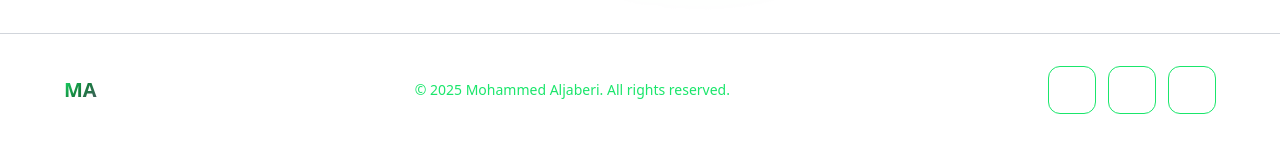
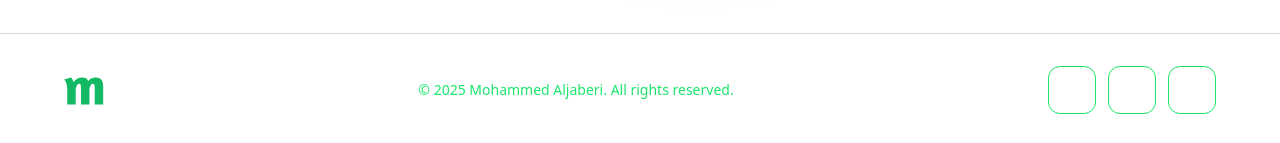
Before and after one commit to MohammedALjaberi/portfolio, a React (Vite) app: page / in a window 1280 px wide. Shown: the part 9986-10129 px from the top of the page. Built offline with nearby package versions, Linux system fonts and the light colour scheme; some icons are missing.

Commit message:
update logo of footer

```diff
--- a/src/components/Footer/Footer.tsx
+++ b/src/components/Footer/Footer.tsx
@@ -32,7 +32,7 @@
     <footer className="py-8 border-t border-[var(--color-border)]">
       <div className="max-w-[1200px] mx-auto px-6 flex flex-col md:flex-row items-center justify-between gap-6 md:gap-4">
         {/* Logo */}
-        <span className="text-xl font-bold gradient-text">MA</span>
+        <img src="/favicon.svg" alt="Logo" className="w-10 h-10" />
 
         {/* Copyright */}
         <p className="text-sm text-[#1ae66b] text-center">
--- a/src/constants/translations.ts
+++ b/src/constants/translations.ts
@@ -110,7 +110,7 @@
     },
     hero: {
       greeting: "👋 مرحبًا، أنا",
-      name: "محمد الجابري",
+      name: "محــمـد الجـابـري",
       title: "مطور واجهات أمامية",
       bio: "شغوف بإنشاء واجهات مستخدم نظيفة وسهلة الاستخدام تبث الحياة في الأفكار أتخصص في بناء تطبيقات ويب حديثة ومتجاوبة مع الاهتمام بالتفاصيل.",
       scroll: "تمرير",
```
Also changed, not shown: 1 other file (tests, documents, lock files or other folders).
